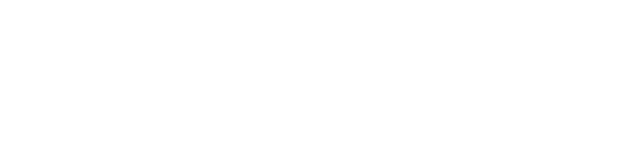
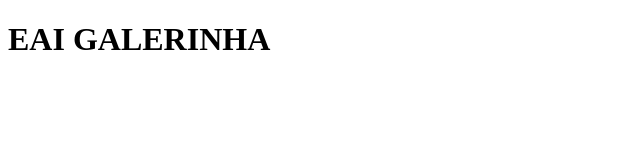
Before and after one commit to Maurorodriguesi/roboticapratica, a plain HTML site: page public_html/index.html in a window 1280 px wide. Shown: the whole page, without its empty margins (0-640 px from the left). Drawn offline with Linux system fonts and the light colour scheme.

Commit message:
Modifiquei o titulo do arquivo index.html

```diff
--- a/public_html/index.html
+++ b/public_html/index.html
@@ -4,10 +4,10 @@
     <meta charset="UTF-8">
     <meta http-equiv="X-UA-Compatible" content="IE=edge">
     <meta name="viewport" content="width=device-width, initial-scale=1.0">
-    <title>Document</title>
+    <title>Robothica</title>
 </head>
 <body>
-
+    <h1>EAI GALERINHA<h1>
 </body>
 
 
```
